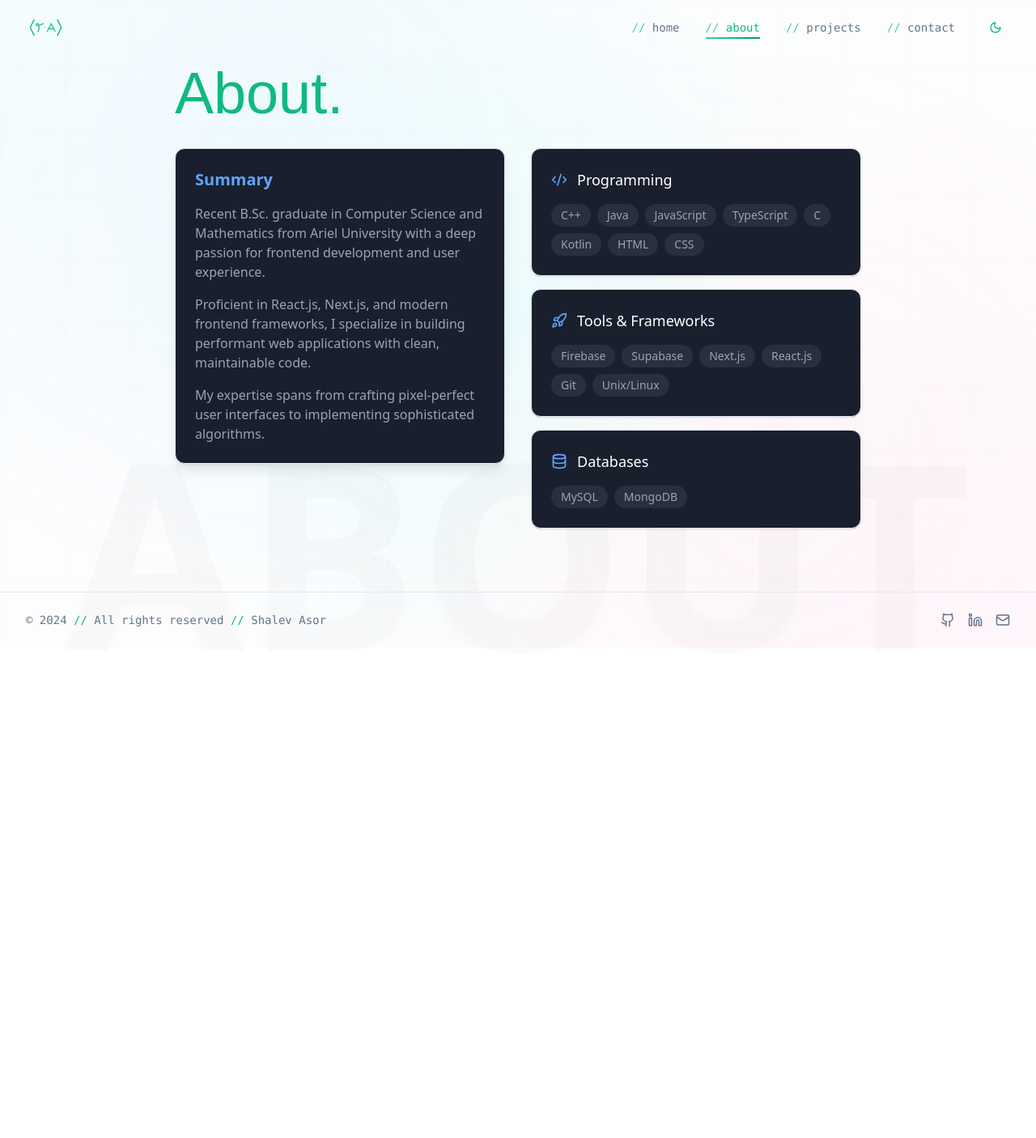
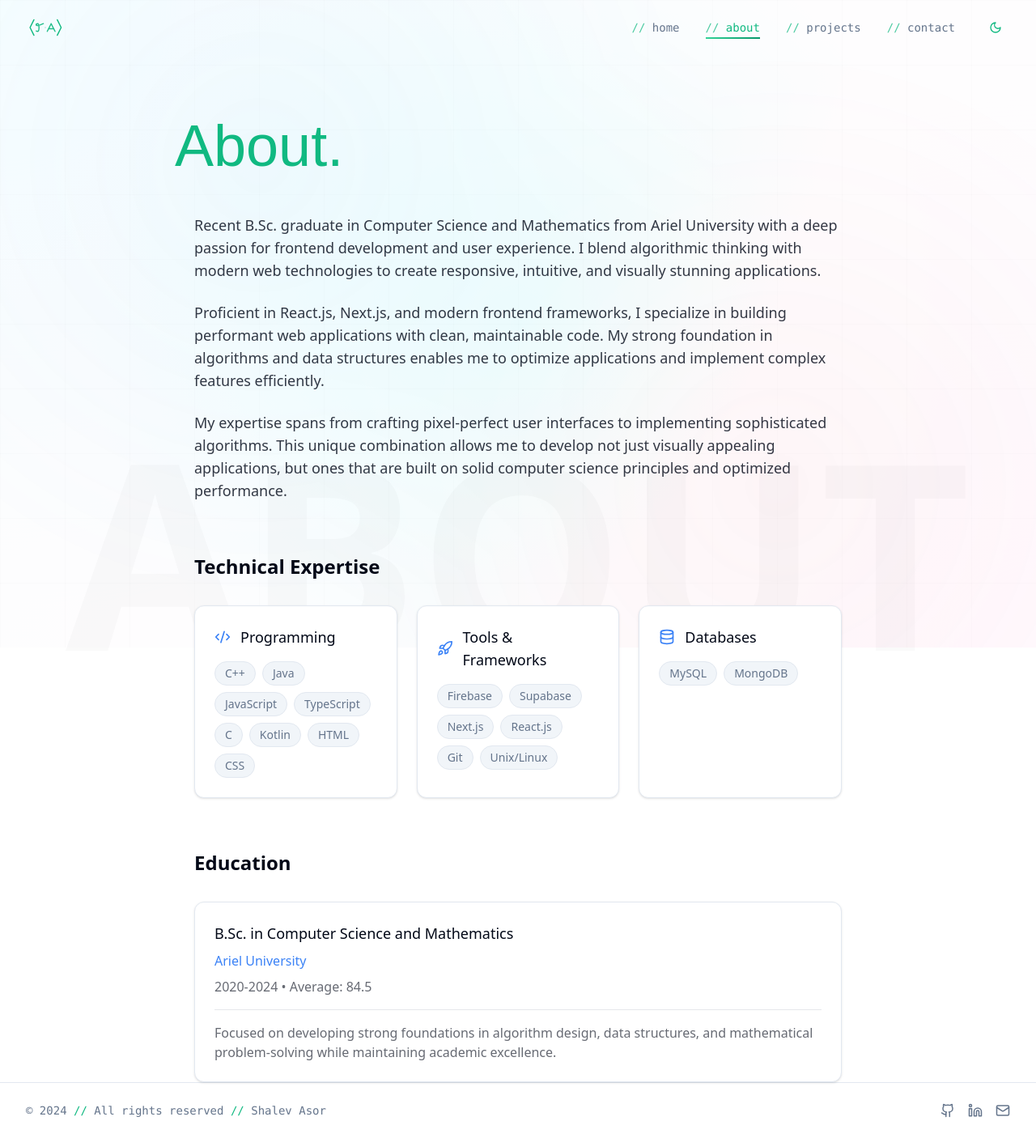
Before and after one commit to ShalevAsor/personal-portfolio, a Next.js app: page /about in a window 1280 px wide. Shown: the whole page at 81% size. Before the commit the page ends 800 px from the top, so only its background shows below. Built offline with nearby package versions, Linux system fonts and the light colour scheme; a web font is replaced by a local one.

Commit message:
portfolio complete

```diff
--- a/src/app/(main)/about/page.tsx
+++ b/src/app/(main)/about/page.tsx
@@ -6,7 +6,7 @@ export default function AboutPage() {
   return (
     <div className="h-full flex items-center justify-center">
       <div className="max-w-4xl w-full px-6 mt-20 md:mt-0">
-        <div className="mb-8">
+        <div className="mt-36">
           <SectionTitle text="About." />
         </div>
         <div className="flex items-center justify-center">
--- a/src/app/(main)/contact/page.tsx
+++ b/src/app/(main)/contact/page.tsx
@@ -7,7 +7,7 @@ export default function ContactPage() {
     <div className="h-full flex items-center justify-center">
       <div className="max-w-4xl w-full px-6 mt-20 md:mt-0">
         <div className="mb-3"></div>
-        <div className="mb-8">
+        <div className="mb-8 mt-24">
           <SectionTitle text="Contact." />
         </div>
         <div className="flex items-center justify-center">
--- a/src/components/About.tsx
+++ b/src/components/About.tsx
@@ -1,9 +1,9 @@
-"use client";
 import React from "react";
-import { Card, CardContent } from "@/components/ui/card";
+import { Card } from "@/components/ui/card";
 import { Code2, Database, Rocket } from "lucide-react";
-import { motion, AnimatePresence } from "framer-motion";
+import SectionTitle from "./SectionTitle";
 
+const About = () => {
   const skills = [
     {
       category: "Programming",
@@ -22,7 +22,14 @@ const skills = [
     {
       category: "Tools & Frameworks",
       icon: Rocket,
-    items: ["Firebase", "Supabase", "Next.js", "React.js", "Git", "Unix/Linux"],
+      items: [
+        "Firebase",
+        "Supabase",
+        "Next.js",
+        "React.js",
+        "Git",
+        "Unix/Linux",
+      ],
     },
     {
       category: "Databases",
@@ -31,87 +38,107 @@ const skills = [
     },
   ];
 
-const About = () => {
   return (
-    <motion.div
-      initial={{ opacity: 0, y: 20 }}
-      animate={{ opacity: 1, y: 0 }}
-      transition={{ duration: 0.5 }}
-      className="w-full space-y-8"
-    >
-      <div className="grid grid-cols-1 md:grid-cols-2 gap-8">
-        {/* Summary Section */}
-        <motion.div
-          initial={{ opacity: 0, x: -20 }}
-          animate={{ opacity: 1, x: 0 }}
-          transition={{ delay: 0.3 }}
-        >
-          <Card className="border border-border bg-[#1a1f2e] shadow-lg">
-            <CardContent className="p-6">
-              <div className="space-y-4">
-                <h2 className="text-xl text-blue-400 font-semibold">Summary</h2>
-                <div className="space-y-4 text-gray-400">
+    <div className="relative min-h-screen">
+      {/* Background gradient */}
+      <div className="absolute inset-0 pointer-events-none overflow-hidden">
+        <div className="absolute top-1/4 -left-20 w-96 h-96 bg-primary/5 rounded-full blur-[120px]" />
+        <div className="absolute bottom-1/4 -right-20 w-96 h-96 bg-primary/10 rounded-full blur-[120px]" />
+      </div>
+
+      <div className="max-w-4xl mx-auto px-6 pt-12 relative z-10">
+        {/* Summary */}
+        <div className="space-y-6 text-lg opacity-80 mb-16">
           <p>
-                    Recent B.Sc. graduate in Computer Science and Mathematics
-                    from Ariel University with a deep passion for frontend
-                    development and user experience.
+            Recent B.Sc. graduate in Computer Science and Mathematics from Ariel
+            University with a deep passion for frontend development and user
+            experience. I blend algorithmic thinking with modern web
+            technologies to create responsive, intuitive, and visually stunning
+            applications.
           </p>
           <p>
-                    Proficient in React.js, Next.js, and modern frontend
-                    frameworks, I specialize in building performant web
-                    applications with clean, maintainable code.
+            Proficient in React.js, Next.js, and modern frontend frameworks, I
+            specialize in building performant web applications with clean,
+            maintainable code. My strong foundation in algorithms and data
+            structures enables me to optimize applications and implement complex
+            features efficiently.
           </p>
           <p>
-                    My expertise spans from crafting pixel-perfect user
-                    interfaces to implementing sophisticated algorithms.
+            My expertise spans from crafting pixel-perfect user interfaces to
+            implementing sophisticated algorithms. This unique combination
+            allows me to develop not just visually appealing applications, but
+            ones that are built on solid computer science principles and
+            optimized performance.
           </p>
         </div>
-              </div>
-            </CardContent>
-          </Card>
-        </motion.div>
 
         {/* Skills Section */}
-        <motion.div
-          initial={{ opacity: 0, x: 20 }}
-          animate={{ opacity: 1, x: 0 }}
-          transition={{ delay: 0.4 }}
-          className="space-y-4"
+        <div className="mb-16">
+          <h2 className="text-2xl font-bold mb-8">Technical Expertise</h2>
+          <div className="grid grid-cols-1 md:grid-cols-3 gap-6">
+            {skills.map((skillSet) => (
+              // For the main skill cards (Programming, Tools & Frameworks, Databases boxes)
+              <Card
+                key={skillSet.category}
+                className="p-6  text-card-foreground
+             border border-border
+             hover:bg-card-hovered
+             transition-colors duration-300 group"
               >
-          <AnimatePresence>
-            {skills.map((skillSet, index) => (
-              <motion.div
-                key={skillSet.category}
-                initial={{ opacity: 0, y: 20 }}
-                animate={{ opacity: 1, y: 0 }}
-                transition={{ delay: 0.1 * (index + 1) }}
-              >
-                <Card className="border border-border bg-[#1a1f2e]">
-                  <CardContent className="p-6">
                 <div className="flex items-center gap-3 mb-4">
-                      <skillSet.icon className="w-5 h-5 text-blue-400" />
-                      <h3 className="text-lg text-white">
+                  <skillSet.icon className="w-5 h-5 text-primary group-hover:text-primary-dark transition-colors" />
+                  <h3 className="text-lg font-medium text-card-foreground">
                     {skillSet.category}
                   </h3>
                 </div>
+                {/* Individual skill tags (C++, Java, etc.) */}
                 <div className="flex flex-wrap gap-2">
                   {skillSet.items.map((item) => (
                     <span
                       key={item}
-                          className="px-3 py-1 rounded-full text-sm bg-[#2a2f3e] text-gray-400 hover:bg-blue-400/10 hover:text-blue-400 transition-colors duration-300"
+                      className="px-3 py-1 rounded-full text-sm
+                   bg-muted text-muted-foreground
+                   border border-border
+                   hover:bg-primary hover:text-primary-foreground
+                   hover:border-primary-dark
+                   transition-colors duration-300"
                     >
                       {item}
                     </span>
                   ))}
                 </div>
-                  </CardContent>
               </Card>
-              </motion.div>
             ))}
-          </AnimatePresence>
-        </motion.div>
           </div>
-    </motion.div>
+        </div>
+
+        {/* Education */}
+        <div>
+          <h2 className="text-2xl font-bold mb-8">Education</h2>
+          <Card
+            className="p-6 bg-card text-card-foreground
+             border border-border
+             hover:bg-card-hovered
+             transition-colors duration-300"
+          >
+            <div className="space-y-2">
+              <h3 className="text-lg font-medium">
+                B.Sc. in Computer Science and Mathematics
+              </h3>
+              <p className="text-primary">Ariel University</p>
+              <p className="opacity-60">2020-2024 • Average: 84.5</p>
+            </div>
+            <div className="mt-4 pt-4 border-t border-primary/10">
+              <p className="opacity-60">
+                Focused on developing strong foundations in algorithm design,
+                data structures, and mathematical problem-solving while
+                maintaining academic excellence.
+              </p>
+            </div>
+          </Card>
+        </div>
+      </div>
+    </div>
   );
 };
 
--- a/src/components/Contact.tsx
+++ b/src/components/Contact.tsx
@@ -66,7 +66,7 @@ const ContactMethod = ({
 
   return (
     <motion.div whileHover={{ scale: 1.02 }} whileTap={{ scale: 0.98 }}>
-      <Card className="border border-border bg-[#1a1f2e] hover:border-primary/50 transition-all duration-300 hover:shadow-lg">
+      <Card className="border border-border hover:border-primary/50 transition-all duration-300 hover:shadow-lg">
         <CardContent className="p-4">
           <a
             href={method.href}
@@ -78,11 +78,17 @@ const ContactMethod = ({
               <Icon className="w-5 h-5 text-primary" />
             </div>
             <div className="min-w-0 flex-1">
+              {" "}
+              {/* Added min-w-0 and flex-1 */}
               <p className="font-medium text-foreground flex items-center gap-2 truncate">
+                {" "}
+                {/* Added truncate */}
                 {method.label}
                 <ExternalLink className="w-4 h-4 shrink-0 opacity-0 group-hover:opacity-100 transition-opacity" />
               </p>
               <p className="text-muted-foreground text-sm truncate">
+                {" "}
+                {/* Added truncate */}
                 {method.value}
               </p>
             </div>
@@ -145,8 +151,18 @@ const Contact = () => {
       initial={{ opacity: 0, y: 20 }}
       animate={{ opacity: 1, y: 0 }}
       transition={{ duration: 0.5 }}
-      className="w-full"
+      className="w-full space-y-8 p-4 md:p-8"
     >
+      <div className="max-w-6xl mx-auto">
+        {/* <motion.h1
+          initial={{ opacity: 0, y: -20 }}
+          animate={{ opacity: 1, y: 0 }}
+          transition={{ delay: 0.2 }}
+          className="text-4xl font-bold text-foreground mb-8 text-center"
+        >
+          Get in Touch
+        </motion.h1> */}
+
         <div className="grid grid-cols-1 md:grid-cols-2 gap-8">
           {/* Contact Methods */}
           <motion.div
@@ -168,13 +184,14 @@ const Contact = () => {
               ))}
             </AnimatePresence>
           </motion.div>
+
           {/* Contact Form */}
           <motion.div
             initial={{ opacity: 0, x: 20 }}
             animate={{ opacity: 1, x: 0 }}
             transition={{ delay: 0.4 }}
           >
-          <Card className="border border-border bg-[#1a1f2e] shadow-lg">
+            <Card className="border border-border shadow-lg">
               <CardHeader>
                 <CardTitle className="text-2xl font-bold bg-gradient-to-r from-primary to-secondary bg-clip-text text-transparent">
                   Send a Message
@@ -261,6 +278,7 @@ const Contact = () => {
             </Card>
           </motion.div>
         </div>
+      </div>
     </motion.div>
   );
 };
```
Lines whose indentation alone changed are shown as unchanged.
